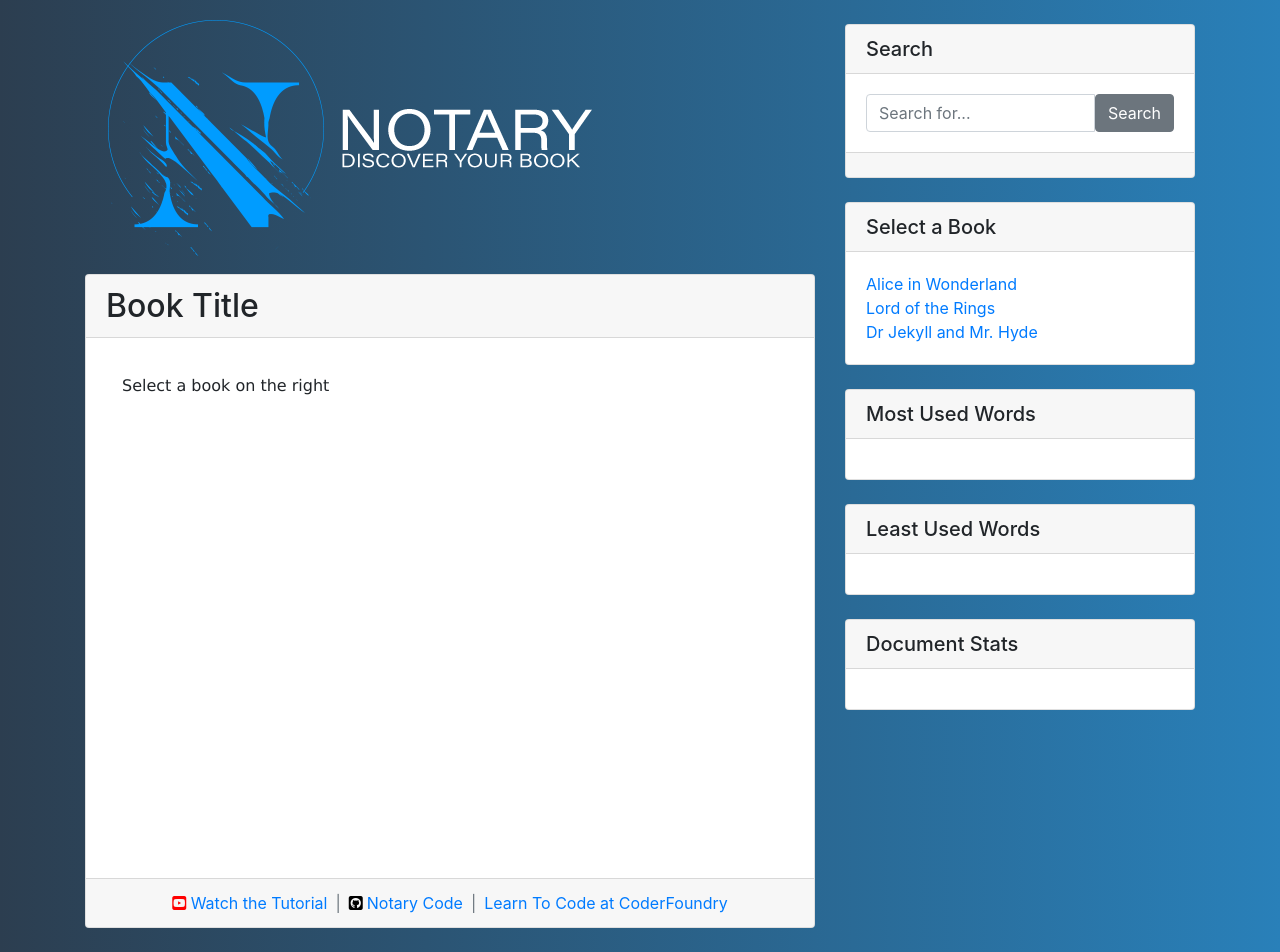
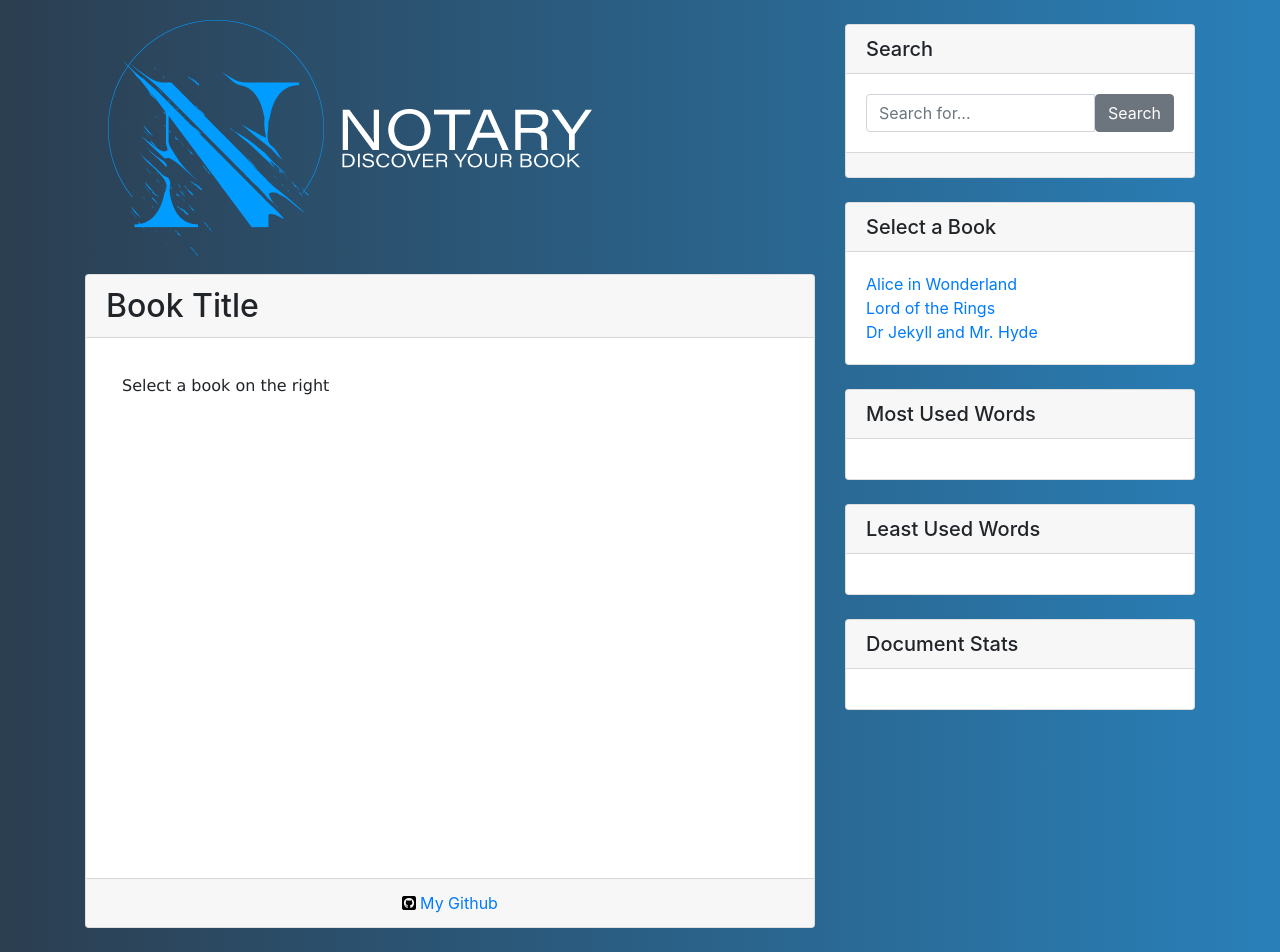
Before and after one commit to Tope-stack/notary, a plain HTML site: page index.html in a window 1280 px wide. Drawn offline with nearby package versions, Linux system fonts and the light colour scheme.

Commit message:
Final update

```diff
--- a/index.html
+++ b/index.html
@@ -8,7 +8,7 @@
     <meta name="viewport" content="width=device-width, initial-scale=1, shrink-to-fit=no">
 
     <link rel="stylesheet" href="style.css">
-    <script src="/SearchString.js"></script>
+    <script src="./StringSearch.js"></script>
     <script src="https://kit.fontawesome.com/9664c8b16b.js"></script>
     <!-- Bootstrap CSS -->
     <link rel="stylesheet" href="https://stackpath.bootstrapcdn.com/bootstrap/4.3.1/css/bootstrap.min.css"
@@ -29,15 +29,9 @@
                         </div>
                     </div>
                     <div class="card-footer text-muted d-flex justify-content-center">
-                        <a href="https://youtu.be/KEvLAe_2jXo"><i class="fab fa-youtube-square " style="color:red"
-                                aria-hidden="true"></i>
-                            Watch the Tutorial</a><span class="mx-2">|</span><a
-                            href="https://github.com/CoderFoundry/Notary" target="_blank">
+                          <a href="https://github.com/Tope-stack" target="_blank">
                             <i class="fab fa-github-square" aria-hidden="true" style="color:black"></i><span
-                                class="ml-1">Notary
-                                Code</span></a><span class="mx-2">|</span><a href="https://CoderFoundry.com"
-                            target="_blank">Learn To Code at
-                            CoderFoundry</a>
+                                class="ml-1">My Github</span></a>
                     </div>
                 </div>
             </div>
```
Also changed, not shown: books/JekyllAndHyde.txt (renamed from books/HarryPotter.txt), 1 other file.
